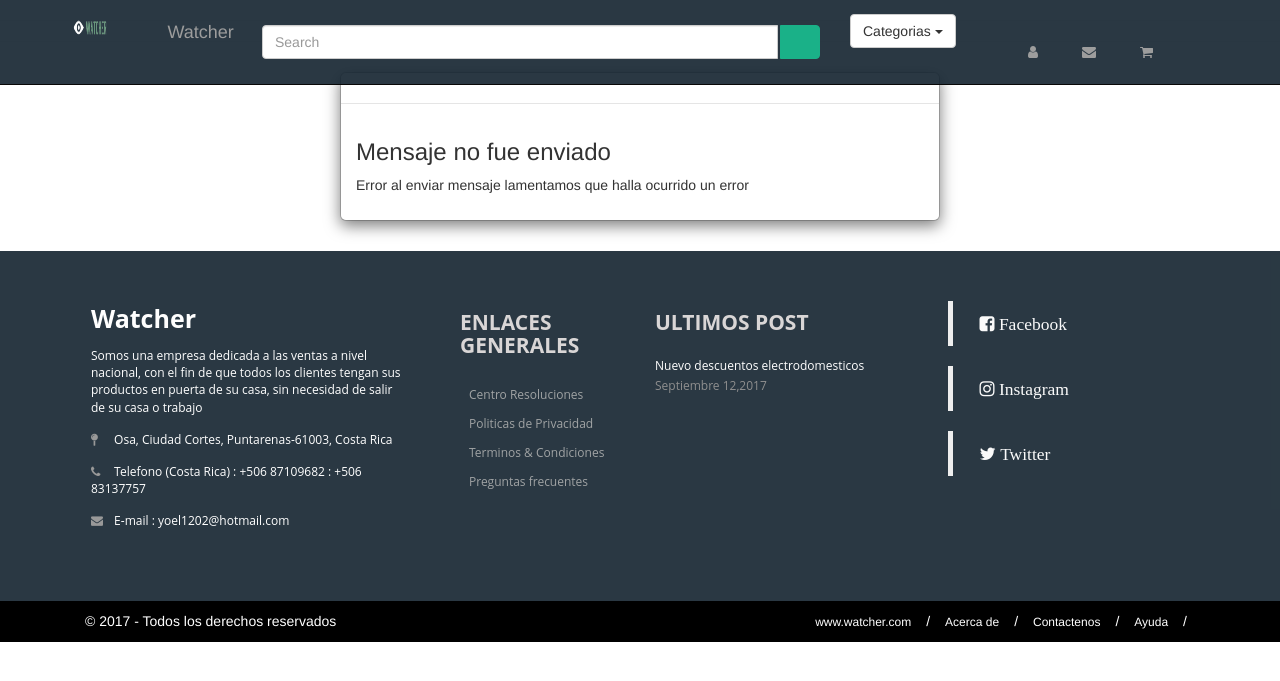
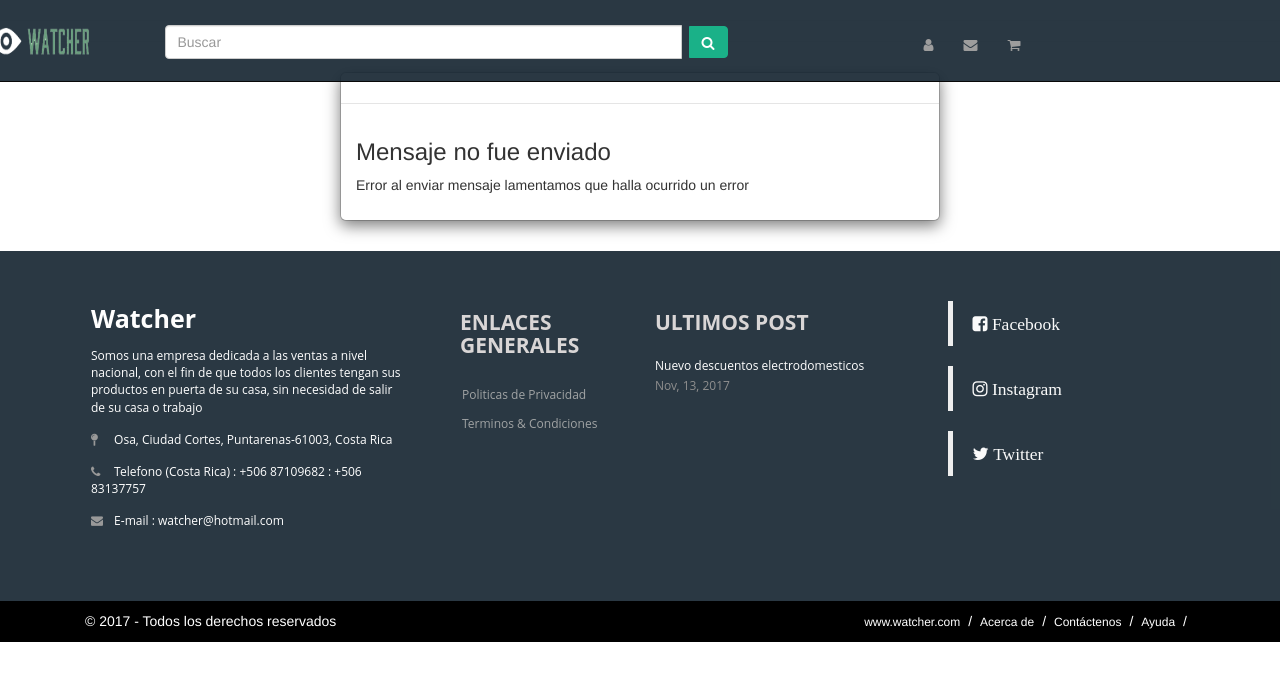
Before and after one commit to yoel1202/prappglobales, a PHP site: page /messagemanager.php in a window 1280 px wide. Shown: the top 681 px of the page. Run offline with PHP 8.4, Linux system fonts and the light colour scheme; data comes from the database, SQL or seed files in the repository.

Commit message:
Ultimos cambios

```diff
--- a/Ventas/checkout.php
+++ b/Ventas/checkout.php
@@ -47,7 +47,7 @@
 
   <div class="col-md-1 " id="logotipo"  >
 
-      <a  class="navbar-brand" href="index.php"><img  src="img/logo/logo.png" height="80" width="120" style="margin-top:-23px; margin-left: -30px;"></a>
+      <a  class="navbar-brand" href="index.php"><img  src="img/logo/logo.png" height="80" width="120" style="margin-top:-13px; margin-left: -90px;"></a>
 </div>
 
 <div class="col-md-6 " id="buscador">
--- a/Ventas/css/stylemenu.css
+++ b/Ventas/css/stylemenu.css
@@ -16,6 +16,7 @@
 }
 #nom{
     height: 12px;
+
 }
 .btn span.glyphicon {
     opacity: 0;
@@ -71,7 +72,7 @@
  a {
     color: #fafafa;
     text-decoration: none;
-    margin: 7px;
+
 }
 .controls .glyphicon.active {
     font-size: 3em;
--- a/Ventas/index.php
+++ b/Ventas/index.php
@@ -47,7 +47,7 @@
 
 	<div class="col-md-1 " id="logotipo"  >
 
-	  <a  class="navbar-brand" href="index.php"><img  src="img/logo/logo.png" height="90" width="120" style="margin-top:-30px; margin-left: -80px;"></a>
+	  <a  class="navbar-brand" href="index.php"><img  src="img/logo/logo.png" height="80" width="120" style="margin-top:-13px; margin-left: -90px;"></a>
 </div>
 
 <div class="col-md-6 " id="buscador">
@@ -97,7 +97,7 @@
 
 
  <div class="container " id="principal">
-<img id="baner" src="whatcher.png" class="img-responsive" alt="Cinque Terre" height: "500px" style="
+<img id="baner" src="whatcher.png" class="img-responsive" alt="Cinque Terre" height: "500px" style="margin-left: center;
 margin-top: -24px;">
 
 
--- a/Ventas/insertproduct.php
+++ b/Ventas/insertproduct.php
@@ -86,7 +86,7 @@
   <div class="col-md-1 " id="logotipo"  >
 
 
-        <a  class="navbar-brand" href="index.php"><img  src="img/logo/logo.png" height="80" width="120" style="margin-top:-23px; margin-left: -30px;"></a>
+        <a  class="navbar-brand" href="index.php"><img  src="img/logo/logo.png" height="80" width="120" style="margin-top:-13px; margin-left: -90px;"></a>
 </div>
 
 <div class="col-md-6 " id="buscador">
@@ -96,7 +96,7 @@
                                 <input type="text" id="search" class="  search-query form-control" placeholder="Search" />
                                 <span class="input-group-btn">
                                     <button class="btn btn-primary" type="button">
-                                       <span class="fa fa-search"></span>
+                                        <span class="fa fa-search"></span>
                                     </button>
                                 </span>
                             </div>
--- a/Ventas/message.php
+++ b/Ventas/message.php
@@ -46,7 +46,7 @@
           <div class="row" >
           	<div class="col-md-1 " id="logo" >
 
-        <a  class="navbar-brand" href="index.php"><img  src="img/logo/logo.png" height="80" width="120" style="margin-top:-23px; margin-left: -30px;"></a>
+        <a  class="navbar-brand" href="index.php"><img  src="img/logo/logo.png" height="80" width="120" style="margin-top:-13px; margin-left: -90px;"></a>
 </div>
 
 
@@ -66,7 +66,7 @@
 
                         <div class="col-md-1  " id="cb">
                                        <div class="dropdown">
-  <button class="btn btn-default dropdown-toggle" type="button" id="dropdownMenu1" data-toggle="dropdown" aria-haspopup="true" aria-expanded="true">
+  <button class="btn btn-default dropdown-toggle" type="button" id="dropdownMenu1" data-toggle="dropdown" aria-haspopup="true" aria-expanded="true" style="margin-top:13px;">
     Categorias
     <span class="caret"></span>
   </button>
--- a/Ventas/messagemanager.php
+++ b/Ventas/messagemanager.php
@@ -44,23 +44,20 @@
   <div class="collapse navbar-collapse" id="bs-example-navbar-collapse-1"  >
 
           <div class="row" >
-          	<div class="col-md-1 " id="logo" >
 
-	 <img  src="img/logo/logo.png" height="40" width="40" style="margin-top:8px">
-</div>
-	<div class="col-md-1 " id="logotipo"  >
+  <div class="col-md-1 " id="logotipo"  >
 
-	  <a  class="navbar-brand" href="index.php">Watcher   </a>
+    <a  class="navbar-brand" href="index.php"><img  src="img/logo/logo.png" height="80" width="120" style="margin-top:-13px; margin-left: -90px;"></a>
 </div>
 
 <div class="col-md-6 " id="buscador">
-	    <div id="custom-search-input ">
+      <div id="custom-search-input ">
                             <div class="input-group col-md-12">
 
-                                <input type="text" id="search" class="  search-query form-control" placeholder="Search" />
+                                <input type="text" id="search" class="  search-query form-control" placeholder="Buscar" />
                                 <span class="input-group-btn">
-                                    <button id="find" class="btn btn-danger" type="button" ">
-                                        <span class=" glyphicon glyphicon-search"></span>
+                                    <button id="find" class="btn btn-primary" type="button" ">
+                                        <span class="fa fa-search"></span>
                                     </button>
                                 </span>
                             </div>
@@ -68,23 +65,7 @@
                          </div>
 
                         <div class="col-md-1  " id="cb">
-                                       <div class="dropdown">
-  <button class="btn btn-default dropdown-toggle" type="button" id="dropdownMenu1" data-toggle="dropdown" aria-haspopup="true" aria-expanded="true">
-    Categorias
-    <span class="caret"></span>
-  </button>
-  <ul class="dropdown-menu" aria-labelledby="dropdownMenu1">
-   <?php
-   $conexion->consulta ("SELECT * FROM  tbl_categories");
-                while($row = $conexion->extraer_registro()){
-       echo '<li><a href="#">'.$row['1'].'</a></li>';}
-   ?>
 
-
-    <li role="separator" class="divider"></li>
-    <li><a href="#">Separated link</a></li>
-  </ul>
-</div>
                         </div>
 
 
@@ -193,23 +174,23 @@
         <p>Somos una empresa dedicada a las ventas a nivel nacional, con el fin de que todos los clientes tengan sus productos en puerta de su casa, sin necesidad de salir de su casa o trabajo</p>
         <p><i class="fa fa-map-pin"></i>  Osa, Ciudad Cortes, Puntarenas-61003, Costa Rica</p>
         <p><i class="fa fa-phone"></i> Telefono (Costa Rica) : +506 87109682 : +506 83137757</p>
-        <p><i class="fa fa-envelope"></i> E-mail : yoel1202@hotmail.com</p>
+        <p><i class="fa fa-envelope"></i> E-mail : watcher@hotmail.com</p>
 
       </div>
       <div class="col-md-2 col-sm-6 paddingtop-bottom">
         <h6 class="heading7">ENLACES GENERALES</h6>
         <ul class="footer-ul">
-          <li><a href="#"> Centro Resoluciones</a></li>
+         <!--  <li><a href="#"> Centro Resoluciones</a></li> -->
           <li><a href="#"> Politicas de Privacidad</a></li>
-          <li><a href="#"> Terminos & Condiciones</a></li>
+          <li><a href="" data-toggle="modal" data-target="#terminos"  > Terminos & Condiciones</a></li>
 
-          <li><a href="#"> Preguntas frecuentes</a></li>
+         <!--  <li><a href="#"> Preguntas frecuentes</a></li> -->
         </ul>
       </div>
       <div class="col-md-3 col-sm-6 paddingtop-bottom">
         <h6 class="heading7">ULTIMOS POST</h6>
         <div class="post">
-          <p>Nuevo descuentos electrodomesticos <span>Septiembre 12,2017</span></p>
+          <p>Nuevo descuentos electrodomesticos <span><?php echo date("M");  ?>, <?php echo date("d");  ?>, <?php echo date("Y");  ?></span></p>
 
         </div>
       </div>
@@ -235,10 +216,10 @@
     </div>
     <div class="col-md-6">
       <ul class="bottom_ul">
-        <li><a href="#">www.watcher.com</a></li>
-        <li><a data-toggle="modal" data-target="#Acerca">Acerca de</a></li>
-        <li><a  data-toggle="modal" data-target="#Contactenos" >Contactenos</a></li>
-          <li><a  data-toggle="modal" data-target="#Ayuda"  >Ayuda</a></li>
+        <li><a style="cursor:pointer" href="#">www.watcher.com</a></li>
+        <li><a style="cursor:pointer" data-toggle="modal" data-target="#Acerca">Acerca de</a></li>
+        <li><a style="cursor:pointer" data-toggle="modal" data-target="#Contactenos" >Contáctenos</a></li>
+          <li><a style="cursor:pointer" data-toggle="modal" data-target="#Ayuda"  >Ayuda</a></li>
       </ul>
     </div>
   </div>
@@ -249,29 +230,32 @@
     <div class="modal-content">
         <div class="modal-header">
             <button type="button" class="close" data-dismiss="modal"><span aria-hidden="true">×</span><span class="sr-only">Close</span></button>
-             <img  src="img/logo/logo.png" height="40" width="40" style="margin-top:8px">
+
             <h3 class="modal-title" id="lineModalLabel">Ayuda Watcher</h3>
         </div>
         <div class="modal-body">
 
             <!-- content goes here -->
-            <form>
-            <h4>Busqueda de productos</h4>
+           <form>
+            <h4>Búsqueda de productos</h4>
              <p>
-               Si usted desea buscar un producto debe irse en la parte superior de la pagina ingresar el producto que desea buscar
-               los productos que busque van a estar sujetos segun los que vendan los vendedores registrados puede presentar que no se encuentre el producto que usted desea.
+               Si usted desea buscar un producto debe irse en la parte superior de la página ingresar el producto que desea buscar
+               los productos que busque van a estar sujetos según los que vendan los vendedores registrados puede presentar que no se encuentre el producto que usted desea.
+
              </p>
               <h4>Pagar productos</h4>
              <p>
-               Para pagar los productos solo necesitas poseer una tarjeta de tipo mastercard o visa la cual te permita hacer compras.
-               Una vez seleccionado el producto y teniendo el requisito de la tarjeta debes agregar los que va comprar al carrito, ahi directamente
-               compras el producto y debes esperar que vendedor te lo envie.
+               Para pagar los productos solo necesitas poseer una tarjeta de tipo MasterCard o visa la cual te permita hacer compras.
+               Una vez seleccionado el producto y teniendo el requisito de la tarjeta debes agregar los que va comprar al carrito, ahí directamente
+               compras el producto y debes esperar que vendedor te lo envié.
+
              </p>
-             <h4>Envios</h4>
+             <h4>Envíos</h4>
              <p>
-               Cuando se realize la compra el vendedor porpocionara una fecha de envio la cual usted tendra que esperar para poder hacer un reclamo una vez
-               que se cumpla la fecha y el vendedor no ha enviado el producto debera enviarle un mensaje y el vendedor tendra 48 horas para responderle,
-               en caso que el vendedor no se ponga en contacto con usted usted debera enviar un mensaje al servicio tecnico para resolver su problema.
+               Cuando se realice la compra el vendedor proporcionara una fecha de envió la cual usted tendrá que esperar para poder hacer un reclamo una vez
+               que se cumpla la fecha y el vendedor no ha enviado el producto deberá enviarle un mensaje y el vendedor tendrá 48 horas para responderle,
+               en caso que el vendedor no se ponga en contacto con usted deberá enviar un mensaje al servicio técnico para resolver su problema.
+
              </p>
             </form>
 
@@ -293,16 +277,16 @@
     <div class="modal-content">
         <div class="modal-header">
             <button type="button" class="close" data-dismiss="modal"><span aria-hidden="true">×</span><span class="sr-only">Close</span></button>
-             <img  src="img/logo/logo.png" height="40" width="40" style="margin-top:8px">
             <h3 class="modal-title" id="lineModalLabel">Contactar Watcher</h3>
         </div>
         <div class="modal-body">
 
             <!-- content goes here -->
-            <form>
-            <h4>Contactenos</h4>
+            <form accept-charset="UTF-8" action="messagemanager.php" method="POST">
+            <h4>Contáctenos</h4>
              <p>
-               Si usted desea desea informacion  acerca de nuestra pagina  puede contactarnos gracias por usar nuestro sitio web.
+               Si usted desea hacer alguna consulta acerca de nuestra aplicación puede contactarnos.
+               Gracias por preferirnos.
              </p>
 
 
@@ -310,10 +294,14 @@
     <div class="col-sm-4 col-md-12">
             <div class="panel panel-default">
                 <div class="panel-body">
-                    <form accept-charset="UTF-8" action="enviarmanager.php" method="POST">
+                    <form accept-charset="UTF-8">
+                     <input type="email"  name="email" placeholder="Correo electronico" class="form-control name" >
+                     <hr>
                         <textarea class="form-control counted" name="mensaje" placeholder="Escriba su mensaje" rows="5" style="margin-bottom:10px;"></textarea>
+
+
                         <h6 class="pull-right" id="counter">320 Caracteres maximos</h6>
-                        <button class="btn btn-info" type="submit">Envia mensaje</button>
+                        <button class="btn btn-primary" type="submit">Envia mensaje</button>
                     </form>
                 </div>
             </div>
@@ -334,12 +322,12 @@
     </div>
   </div>
 </div>
+
 <div class="modal fade" id="Acerca" tabindex="-1" role="dialog" aria-labelledby="modalLabel" aria-hidden="true">
   <div class="modal-dialog">
     <div class="modal-content">
         <div class="modal-header">
             <button type="button" class="close" data-dismiss="modal"><span aria-hidden="true">×</span><span class="sr-only">Close</span></button>
-             <img  src="img/logo/logo.png" height="40" width="40" style="margin-top:8px">
             <h3 class="modal-title" id="lineModalLabel">Acerca de Watcher</h3>
         </div>
         <div class="modal-body">
```
Also changed, not shown: other parts of Ventas/messagemanager.php (+43 -2 lines), Ventas/profileadmi.php (+12 -12 lines), bd_ventas.sql (+58 -21 lines), Ventas/img/Vendedor/importadora-monge0.jpg (added), Ventas/img/productos/616JWw-5gDL7.jpg (added), Ventas/img/productos/ca-gear-fit-2-r360-axac-sm-r3600zbaxac-000000003-dynamic1-blue0.jpg (added), Ventas/img/productos/gear-fit-samsung-20.jpg (added), Ventas/img/productos/item_XL_10885687_286290810.jpg (added), Ventas/img/productos/maxresdefault0.jpg (added).
